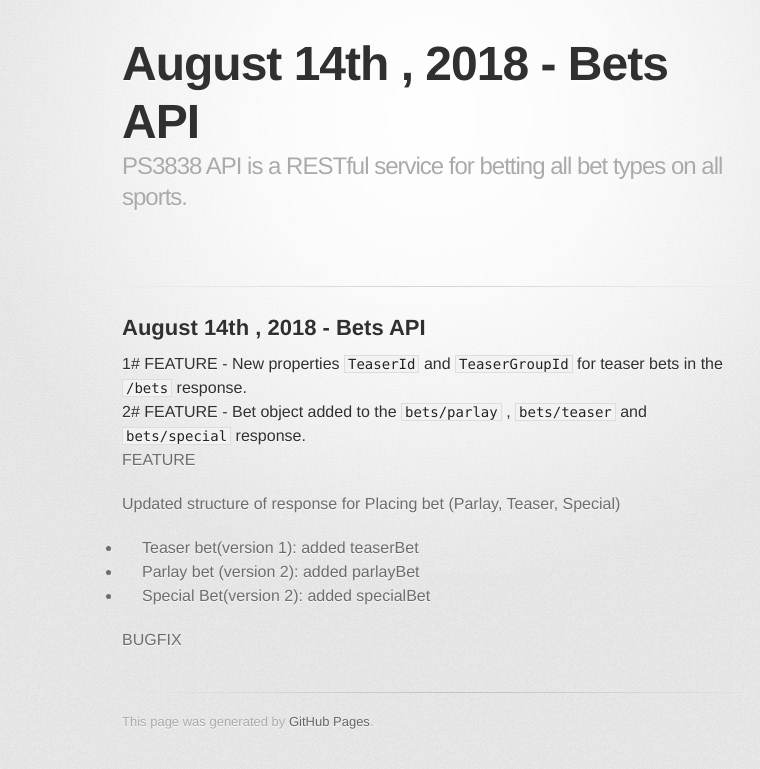
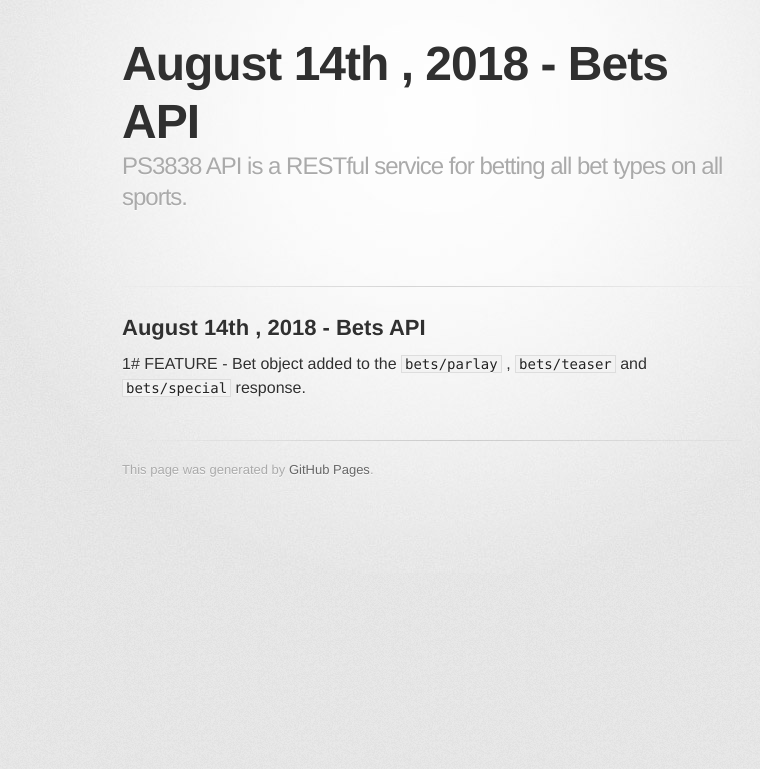
Before and after one commit to ps3838api/ps3838api.github.io, a Jekyll site: the page built from ChangesLog.md, in a window 1280 px wide. Shown: the top 769 px of the page, without its empty margins (208-968 px from the left). Built offline with Jekyll 4.4.1, drawn with Linux system fonts in a browser that asks for light colours; some web fonts are replaced; our own code applies the rules of GitHub Pages for plain Markdown files.

Commit message:
Update ChangesLog.md

```diff
--- a/ChangesLog.md
+++ b/ChangesLog.md
@@ -1,17 +1,3 @@
 ## August 14th , 2018 - Bets API
 
-
-##### 1# <span>FEATURE</span>  - New properties `TeaserId` and `TeaserGroupId` for teaser bets  in the `/bets` response.
-
-##### 2# <span>FEATURE</span>  - Bet object added to the `bets/parlay` , `bets/teaser`  and `bets/special`  response.
-
-
-<b>FEATURE</b>
-
-Updated structure of response for Placing bet (Parlay, Teaser, Special)
-<ul>
-  <li>Teaser bet(version 1): added teaserBet</li>
-  <li>Parlay bet (version 2): added parlayBet</li>
-  <li>Special Bet(version 2): added specialBet</li>
-</ul>
-<b>BUGFIX</b>
+##### 1# <span>FEATURE</span>  - Bet object added to the `bets/parlay` , `bets/teaser`  and `bets/special`  response.
```
